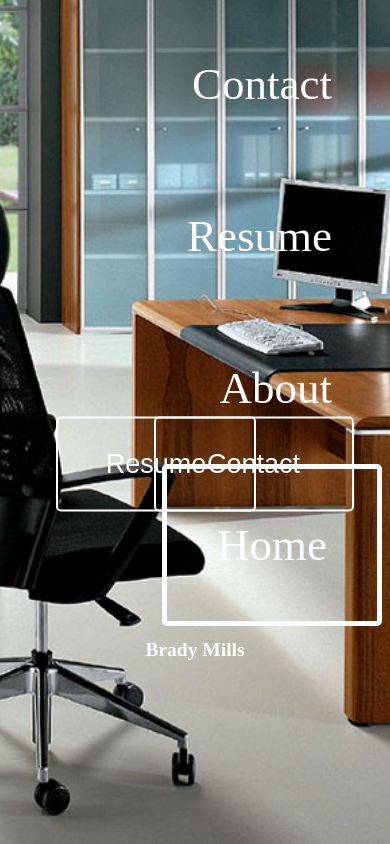
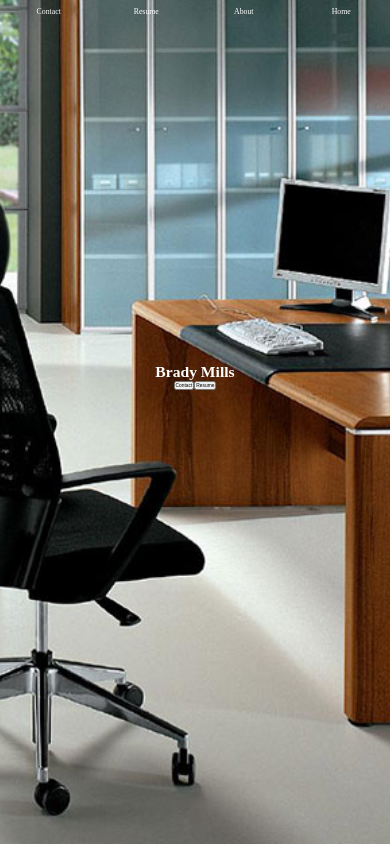
Before and after one commit to 3553NC3/Personal, a PHP site: page / in a window 390 px wide. Run offline with PHP 8.4, Linux system fonts and the light colour scheme.

Commit message:
Updated home page to have a more responsive layout

```diff
--- a/index.html
+++ b/index.html
@@ -1,16 +1,10 @@
 <!DOCTYPE html>
-<html class="home-bg">
+<html class="cover">
 <head>
     <meta https-equiv="Content-Type" content="text/html"; charset=utf-8"/>
     <meta charset="utf-8" />
     <meta http-equiv="X-UA-Compatible" "content="IE=edge">
     <meta name="viewport" content="width=device-width" content="height=device-height">
-    <style media="screen">
-      img {
-        max-width: 100%;
-        max-height: 100%;
-      }
-    </style>
     <title></title>
     <meta name="viewport" content="width=device-width, initial-scale=1">
     <link rel="stylesheet" href="https://cdnjs.cloudflare.com/ajax/libs/font-awesome/4.7.0/css/font-awesome.min.css">
@@ -19,18 +13,22 @@
     <script src="main.js"></script>
 </head>
 <body>
+<div class="main-container">
   <div id="tabs">
-    <ul>
-      <li><a href="contact.html">Contact</a></li>
-      <li><a href="resume.html">Resume</a></li>
-      <li><a href="about.html">About</a></li>
-      <li><a class="active" href="index.html">Home</a></li>
-    </ul>
-</div>
-<div class="main-container">
-<h1>Brady Mills</h1>
-<button class="contact-btn">Contact</button>
-<button class="resume-btn">Resume</button>
+    <div class="nav-item"><a href="contact.html">Contact</a></div>
+    <div class="nav-item"><a href="resume.html">Resume</a></div>
+    <div class="nav-item"><a href="about.html">About</a></div>
+    <div class="nav-item"><a class="active" href="index.html">Home</a></div>
+  </div>
+  <div class="align-center">
+    <div>
+      <h1>Brady Mills</h1>
+      <div class="controls">
+        <button class="contact-btn">Contact</button>
+        <button class="resume-btn">Resume</button>
+      </div>
+    </div>
+  </div>
 </div>
 </body>
 </html>
--- a/main.css
+++ b/main.css
@@ -1,179 +1,52 @@
+*{
+  margin: 0px;
+  padding: 0px;
+}
 html {
-    padding: 0;
+  position: relative;
+  padding: 0;
+  width: 100%;
+  height: 100%;
 }
-.home-bg {
-    background: url("background.png") no-repeat center fixed;
-    background-size: cover;
+body{
+  position: relative;
+  width: 100%;
+  height: 100%;
 }
-.resume-bg {
-  background: url("resume-bg.png") no-repeat center fixed;
+.cover {
+  background: url("background.png") no-repeat center fixed;
   background-size: cover;
 }
-.about-bg {
-  background: url("about-bg.png") no-repeat center fixed;
-  background-size: cover;
+#tabs{
+  display: grid;
+  grid-template-columns: repeat(4, 1fr);
+  text-align: center;
 }
-.contact-bg {
-  background: url("contact-bg.png") no-repeat center fixed;
-  background-size: cover;
+.nav-item a{
+  font-size: 2vw;
+  color: #FFF;
+  text-decoration: none;
 }
-#container {
-    background-color: #3AAFA9;
-    max-width: 70%;
-    margin: auto;
-    max-height: 100%;
+.main-container{
+  width: 100%;
+  height: 100%;
 }
-
-/*Tabs*/
-#tabs ul {
-  list-style-type: none;
-  margin: 0;
-  padding: 0;
-  overflow: hidden;
-  background-color: rgba(0, 0, 0 0);
+.main-container h1{
+  text-align: center;
+  color: #FFF;
+  font-size: 4vw;
 }
-#tabs ul li {
-  float: right;
+.align-center{
+  display: flex;
+  align-items: center;
+  justify-content: center;
+  height: 85%
 }
-#tabs ul li a {
-  display: block;
-  color: #FEFFFF;
-  text-align: center;
-  padding: 50px 50px;
-  text-decoration: none;
-  font-size: 45px;
+.controls{
+  display: flex;
+  align-items: center;
+  justify-content: center;
 }
-#tabs ul li a:hover {
-  background-color: rgba(0 0 0);
-  border: 2px solid #FEFFFF;
-  border-radius: 5px;
+.controls button{
+  font-size: 1.25vw;
 }
-#tabs .active {
-  display: block;
-  color: #FEFFFF;
-  text-align: center;
-  padding: 50px 50px;
-  text-decoration: none;
-  font-size: 45px;
-  border: 5px solid #FEFFFF;
-  border-radius: 5px;
-
-}
-
-/*Buttons*/
-.main-container .contact-btn {
-  position: absolute;
-   top: 55%;
-   left: 65%;
-   transform: translate(-50%, -50%);
-   -ms-transform: translate(-50%, -50%);
-   background-color: rgba(0, 0, 0, 0);
-   color: #FEFFFF;
-   font-size: 27px;
-   padding: 30px 30px;
-   border: 2px solid #FEFFFF;
-   cursor: pointer;
-   border-radius: 5px;
-   text-align: center;
-   width: 200px;
-}
-.main-container .resume-btn {
-  position: absolute;
-   top: 55%;
-   left: 40%;
-   transform: translate(-50%, -50%);
-   -ms-transform: translate(-50%, -50%);
-   background-color: rgba(0, 0, 0, 0);
-   color: #FEFFFF;
-   font-size: 27px;
-   padding: 30px 30px;
-   border: 2px solid #FEFFFF;
-   cursor: pointer;
-   border-radius: 5px;
-   text-align: center;
-   width: 200px;
-}
-.main-container h1 {
-  text-align: center;
-  font-size: 5vw;
-  font-weight: 900;
-  color: #FEFFFF;
-}
-
-/*Profile*/
-#profile-card {
-    box-shadow: 0 4px 8px 0 rgba(0, 0, 0, 0.2);
-    max-width: 40%;
-    margin: auto;
-    text-align: center;
-    border: solid;
-}
-#profile-title {
-    color: ;
-    font-size: 20px;
-}
-.fa-instagram {
-    font-size: 30px;
-    padding-right: 40px;
-}
-.fa-twitter {
-    font-size: 30px;
-    padding-right: 40px;
-}
-.fa-linkedin-in {
-    font-size: 30px;
-    padding-right: 40px;
-}
-button {
-    border: none;
-    outline: 0;
-    display: inline-block;
-    padding: 10px;
-    color: #2B7A78;
-    background-color: #17252A;
-    text-align: center;
-    cursor: pointer;
-    width: 100%;
-    font-size: 18px;
-}
-a {
-    text-decoration: none;
-    font-size: 22px;
-    color: black;
-}
-button:hover, a:hover {
-    opactiy: 0, 7;
-}
-
-/*Card*/
-#card {
-    margin-left: 80px;
-    padding-bottom: 20px;
-}
-
-/*Skill Bar*/
-* {box-sizing: border-box}
-.container {
-    width: 60%;
-    background-color: #ddd;
-}
-#skill-bar {
-    display: flex;
-    flex-direction: column;
-}
-.skills {
-    text-align: right;
-    padding-right: 20px;
-    line-height: 40px;
-    color: white;
-}
-.html {width: 70%; background-color: #198adf;}
-.css {width: 60%; background-color: #544fbd;}
-.js {width: 30%; background-color: #fd2c21;}
-
-#card ul li {
-    font-size: 18px;
-    margin-left: -20px;
-}
-/*@media only screen and (min-device-width:) and (max-device-width:) and (max-device-height:) and (orientation:) {
-}*/
```
